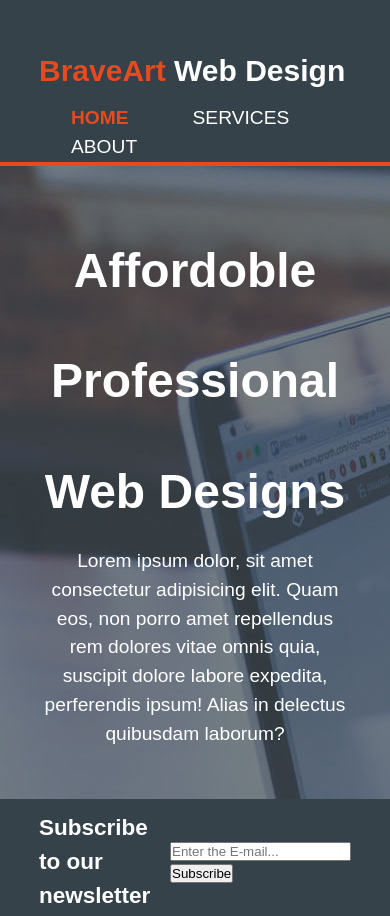
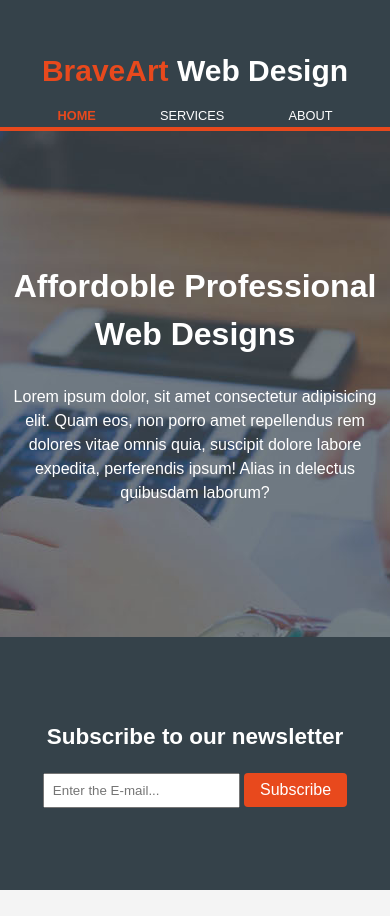
Before and after one commit to berkinalpp/braveart, a plain HTML site: page index.html in a window 390 px wide. Shown: the top 916 px of the page. Drawn offline with Linux system fonts and the light colour scheme.

Commit message:
Added responsive media queries for max-width 768px

```diff
--- a/index.html
+++ b/index.html
@@ -39,7 +39,7 @@
         <h2>Subscribe to our newsletter</h2>
         <form>
             <input type="text" placeholder="Enter the E-mail...">
-            <button type="submit" class="primary_btn">Subscribe</button>
+            <button type="submit" class="primary-btn">Subscribe</button>
         </form>
     </div>
 </section>
--- a/style.css
+++ b/style.css
@@ -66,14 +66,13 @@ header a:hover {
 
 #showcase {
     display:flex;
-    background-image: url("img/showcase.jpg");
+    background: url("img/showcase.jpg") center no-repeat;
     height:75vh;
     color:#fff;
 }
 #showcase h1 {
     font-size:3rem;
-    line-height: 2.3;
-    word-spacing: 2;
+    margin-bottom:1.7rem;
     text-align: center;
 }
 #showcase p {
@@ -91,6 +90,111 @@ header a:hover {
 }
 #newsletter .container {
     display:flex;
-    justify-content: space-between;
+    justify-content: space-evenly;
     align-items: center;
 }
+#newsletter input {
+    padding:.5rem;
+    outline:none;
+}
+#newsletter .primary-btn {
+    padding:.5rem 1rem;
+    background-color:#e8491d;
+    color:#fff;
+    outline:none;
+    border:none;
+    border-radius:4px;
+    font-size:1rem;
+    transition:all .5s;
+}
+#newsletter .primary-btn:hover {
+    background-color:#f16529;
+    font-size:1.1rem;
+}
+/* Boxes */
+
+#boxes .container {
+    display:flex;
+    text-align: center;
+}
+#boxes .box {
+    margin:4rem 2rem;
+}
+#boxes img {
+    max-width: 7rem;
+    margin-bottom:1rem;
+}
+#boxes h3 {
+    margin-bottom:.5rem;
+}
+
+/* Footer */
+
+footer {
+    display:flex;
+    align-items: center;
+    justify-content: center;
+    height:10vh;
+    background-color: #e8491d;
+    color:#fff;
+    font-weight: bold;
+}
+
+/* Responsive Design */
+
+@media(max-width:768px) {
+    header .container {
+        width:100%;
+        display:flex;
+        flex-direction: column;
+        align-items: center;
+        text-align: center;
+    }
+    header nav li a{
+        font-size:.8rem;
+        text-align:center;
+    }
+
+    header nav a:hover {
+        font-size:1.1rem;
+    }
+    #showcase {
+        height: 60vh;
+    }
+    #showcase h1 {
+    padding:0 .5rem;
+    font-size:2rem;
+    }
+    #showcase p {
+        font-size:1rem;
+    }
+    #showcase .container {
+        width:100%;
+    }
+    #newsletter {
+        height:30vh;
+    }
+    #newsletter .container {
+        width:100%;
+        flex-direction: column;
+    }
+    #newsletter .container h2 {
+        margin-bottom:1.2rem;
+    }
+    #newsletter .primary-btn {
+        font-size: 1rem;
+    }
+    #newsletter .primary-btn:hover {
+        font-size:1.1rem;
+    }
+    #boxes .container {
+        width:90%;
+        flex-direction: column;
+    }
+    #boxes .box {
+        margin:2rem 0;
+    }
+   footer p {
+        font-size:.7rem;
+    }
+}
```
